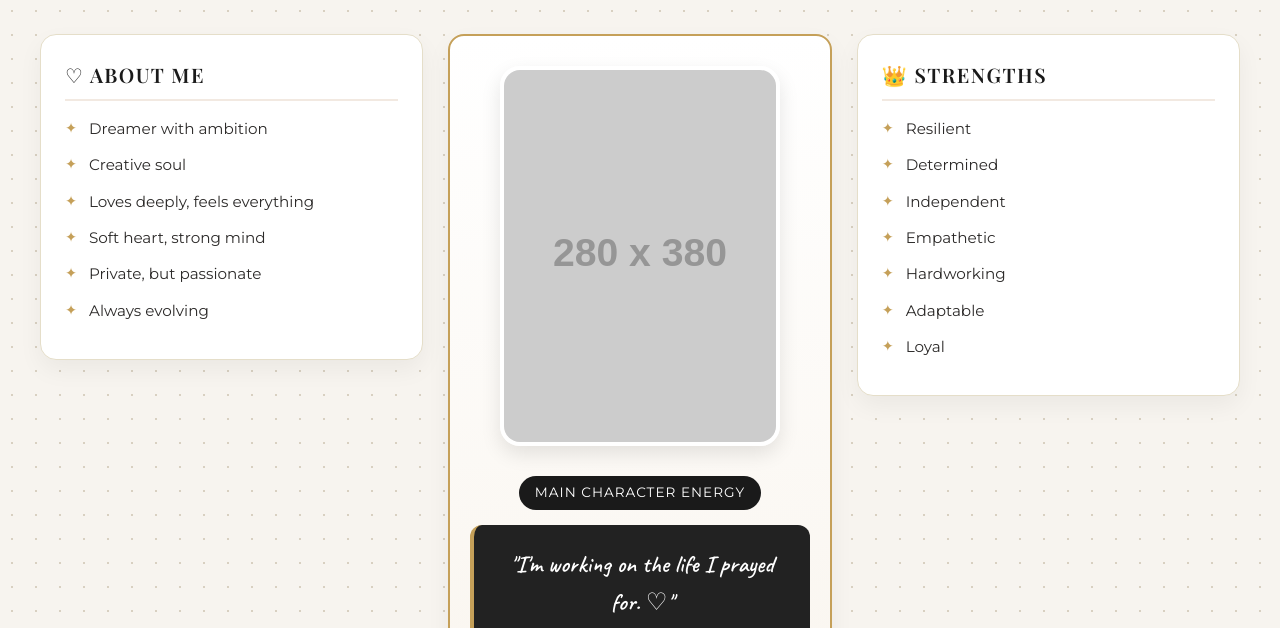
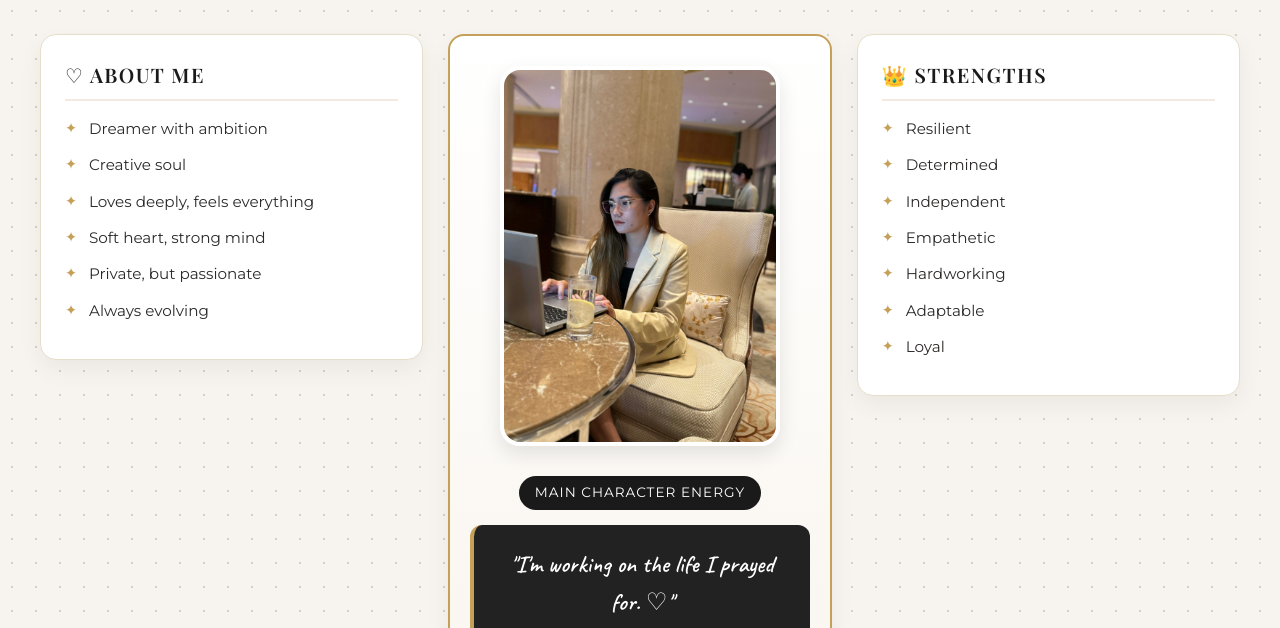
Before and after one commit to Ziabelle18/vision-board, a plain HTML site: page index.html in a window 1280 px wide. Shown: the part 169-797 px from the top of the page. Drawn offline with nearby package versions, Linux system fonts and the light colour scheme; placeholder pictures from the web are drawn by us; a web font is replaced by a local one.

Commit message:
Update index.html

```diff
--- a/index.html
+++ b/index.html
@@ -267,7 +267,7 @@
             <div class="card profile-card">
                 <div class="profile-img-container">
                     <!-- Palitan ng link ng picture mo pag na-upload mo na -->
-                    <img src="https://via.placeholder.com/280x380" alt="Profile Picture">
+                    <img src="my pic.jpg" alt="Profile Picture">
                 </div>
                 <div class="profile-badge">MAIN CHARACTER ENERGY</div>
                 <div class="quote-box">
```
